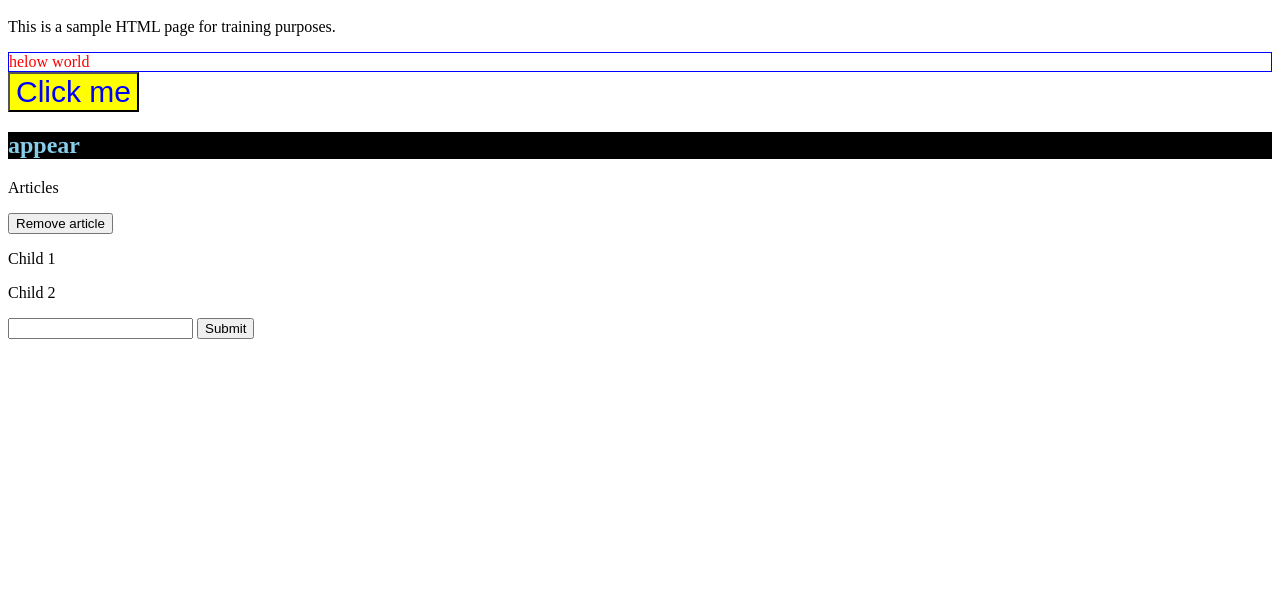
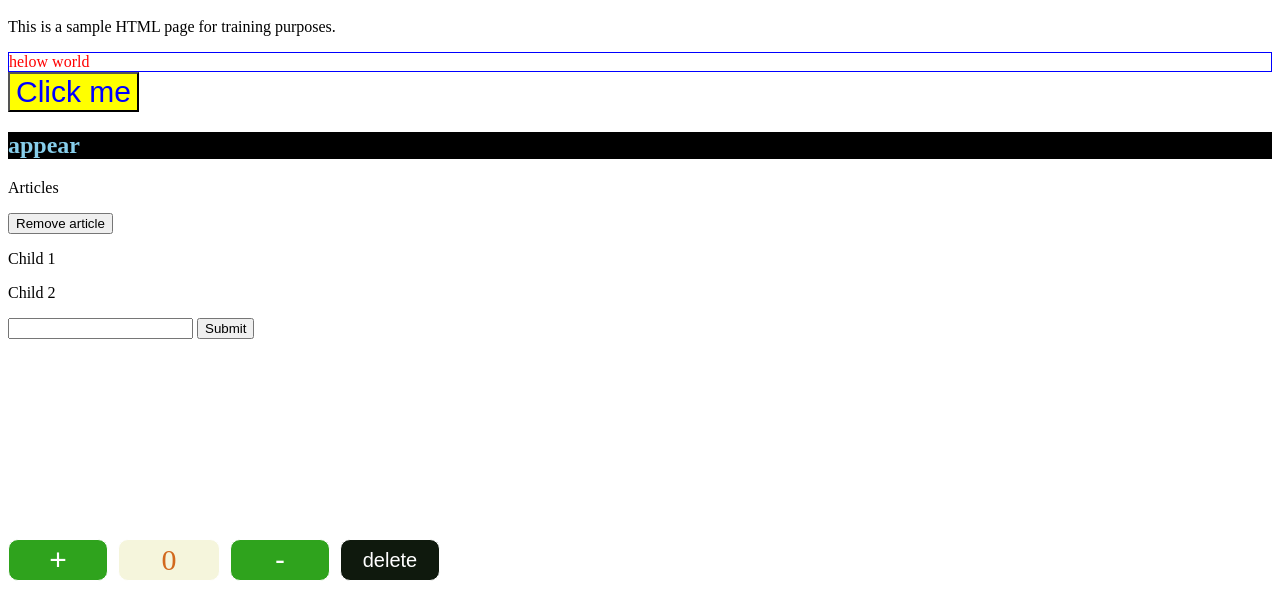
Before and after one commit to muhabbasim/GCAD_Trainning, a website: page home.html in a window 1280 px wide. Shown: the part 264-853 px from the top of the page. Before the commit the page ends 800 px from the top, so only its background shows below. Drawn offline with Linux system fonts and the light colour scheme.

Commit message:
localstorage

```diff
--- a/dom.js
+++ b/dom.js
@@ -127,7 +127,7 @@ function step2(msg) {
 }
 
 // promise chaining
-step1().then(step2).then(console.log)
+// step1().then(step2).then(console.log)
 
 // async await
 async function runSteps() {
@@ -142,5 +142,44 @@ async function runSteps() {
   }
 }
 
+// runSteps()
 
-runSteps()
+
+
+
+
+const incBut = document.querySelector(".incremant")
+const decBut = document.querySelector(".decrement")
+const deleteBut = document.querySelector(".delete-btn")
+const calcOutput = document.querySelector(".calc-output")
+const put = document.querySelector(".calc-output")
+
+const localStorageValue = localStorage.getItem('input-number')
+
+
+let inputNumber = Number(localStorageValue)
+calcOutput.textContent = inputNumber
+
+incBut.addEventListener('click', increaseBut)
+decBut.addEventListener("click", decrmentBut)
+deleteBut.addEventListener("click", deleteBtn)
+
+function increaseBut() {
+  // inputNumber = inputNumber + 1
+  inputNumber += 1
+  calcOutput.textContent = inputNumber
+  localStorage.setItem('input-number', inputNumber)
+}
+
+function decrmentBut() {
+  inputNumber -= 1
+  calcOutput.textContent = inputNumber
+  localStorage.setItem('input-number', inputNumber)
+
+}
+
+function deleteBtn() {
+  inputNumber = 0
+  calcOutput.textContent = 0
+  localStorage.setItem('input-number', inputNumber)
+}
--- a/home.html
+++ b/home.html
@@ -32,5 +32,14 @@
   </form>
   <p id="output"></p>
 
+  <div class="calculator">
+    <button class="incremant">+</button>
+    <p class="calc-output"></p>
+    <button class="decrement">-</button>
+    <button class="delete-btn">
+      delete
+    </button>
+  </div>
+
 </body>
 </html>
--- a/style.css
+++ b/style.css
@@ -29,3 +29,44 @@
 .hide {
     display: none;
 }
+
+.calculator {
+    margin-top: 200px;
+    display: flex;
+    gap: 10px;
+}
+
+.calculator p {
+    width: 100px;
+    background-color: beige;
+    border: 1px  solid white;
+    height: 40px;
+    margin: 0;
+    border-radius: 10px;
+    display: flex;
+    justify-content: center;
+    align-items: center;
+    font-size: 30px;
+    color: chocolate;
+
+}
+
+.calculator button {
+    width: 100px;
+    background-color: #2fa31d;
+    border: 1px solid white;
+    cursor: pointer;
+    color: white;
+    border-radius: 10px;
+    font-size: 30px;
+}
+
+.calculator .delete-btn {
+    width: 100px;
+    background-color: #0f190d;
+    border: 1px solid white;
+    cursor: pointer;
+    color: white;
+    border-radius: 10px;
+    font-size: 20px;
+}
```
